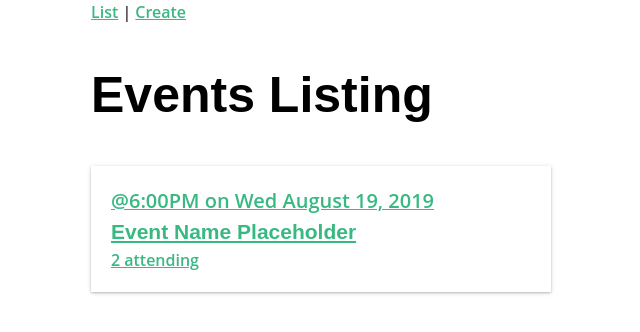
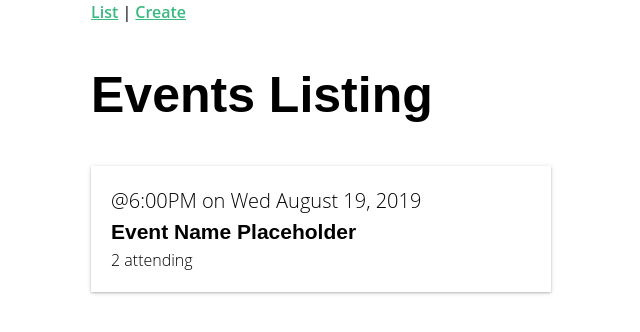
Before and after one commit to merylsays/vue-with-vuex-vue-router, a Vue app: page / in a window 1280 px wide. Shown: the top 332 px of the page, without its empty margins (319-959 px from the left). Built offline with nearby package versions, Linux system fonts and the light colour scheme.

Commit message:
single-file-component: add scoped styling to EventCard router link

```diff
--- a/src/components/EventCard.vue
+++ b/src/components/EventCard.vue
@@ -1,5 +1,8 @@
 <template lang="html">
-  <router-link :to="{ name: 'event-show', params: { id: event.id } }">
+  <router-link
+    class="event-link"
+    :to="{ name: 'event-show', params: { id: event.id } }"
+  >
     <div class="event-card -shadow">
       <span class="eyebrow">@{{ event.time }} on {{ event.date }}</span>
       <h4 class="title">{{ event.title }}</h4>
```
